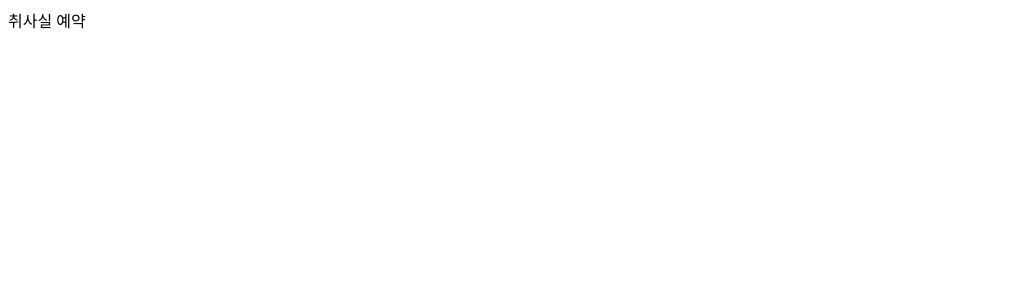
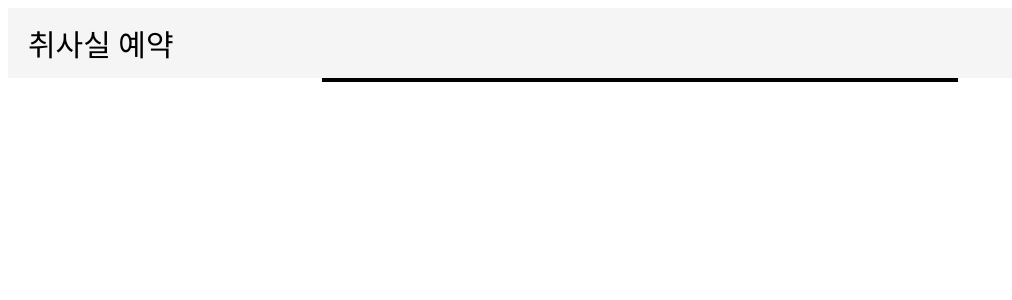
Before and after one commit to Woochan0510/dormreserve, a React (Create React App) app: page /book/cook in a window 1280 px wide. Shown: the top 300 px of the page, without its empty margins (0-1012 px from the left). Built offline with nearby package versions, Linux system fonts and the light colour scheme.

Commit message:
취사실 예약 구현중

```diff
--- a/src/cook.css
+++ b/src/cook.css
@@ -0,0 +1,23 @@
+.base {
+  height: 100vh;
+}
+
+.top_bar {
+  font-size: 30px;
+  background-color: whitesmoke;
+}
+
+.main {
+  display: flex;
+  align-items: center;
+  justify-content: center;
+  height: 80%;
+}
+
+.map {
+  border-width: 2px;
+  border-color: black;
+  border-style: solid;
+  width: 50%;
+  height: 90%;
+}
--- a/src/cook.jsx
+++ b/src/cook.jsx
@@ -2,7 +2,16 @@ import React from "react";
 import "./cook.css";
 
 function Cook() {
-  return <div>취사실 예약</div>;
+  return (
+    <div clasName="base">
+      <div className="top_bar">
+        <div className="top_title_name">취사실 예약</div>
+      </div>
+      <div className="main">
+        <div className="map"></div>
+      </div>
+    </div>
+  );
 }
 
 export default Cook;
```
